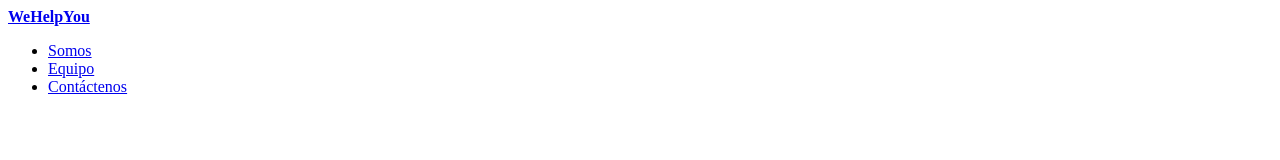
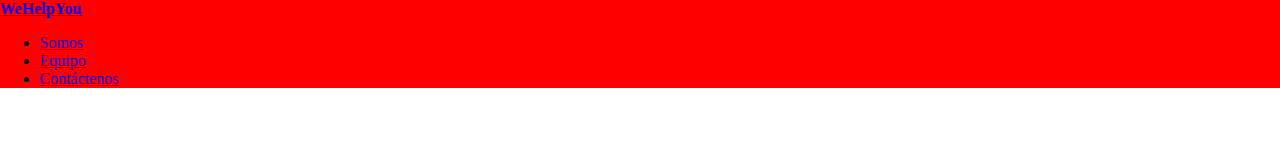
Before and after one commit to CarlosSanchezdev/the-pretenders, a plain HTML site: page index.html in a window 1280 px wide. Drawn offline with Linux system fonts and the light colour scheme.

Commit message:
fixed css

```diff
--- a/index.html
+++ b/index.html
@@ -5,7 +5,7 @@
     <meta http-equiv="X-UA-Compatible" content="IE=edge">
     <meta name="viewport" content="width=device-width, initial-scale=1.0">
     <title></title>
-    <link rel="stlyesheet" href="/style.css">
+    <link rel="stylesheet" href="style.css">
 </head>
 <body>
     <header class="header1">
```
